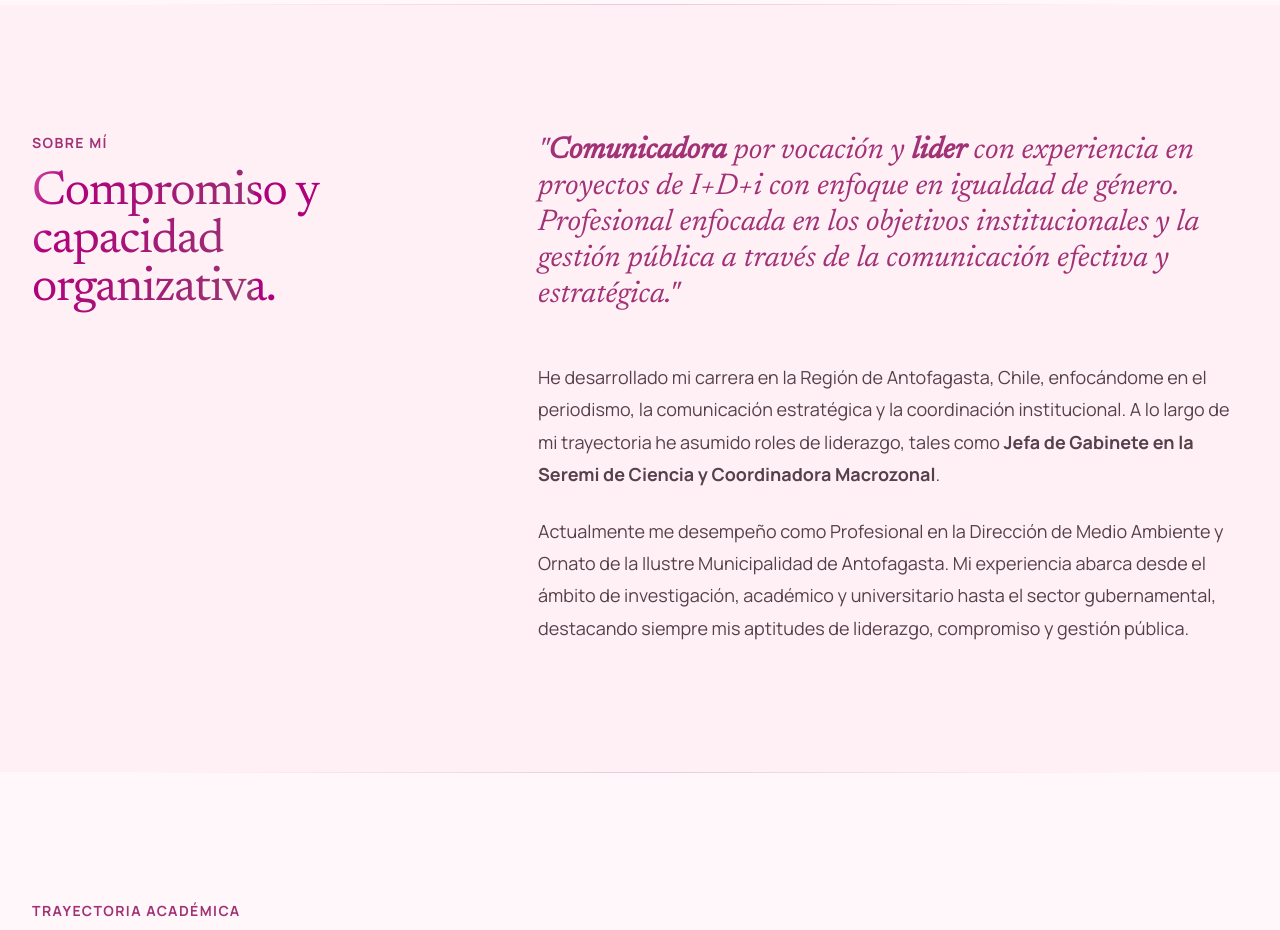
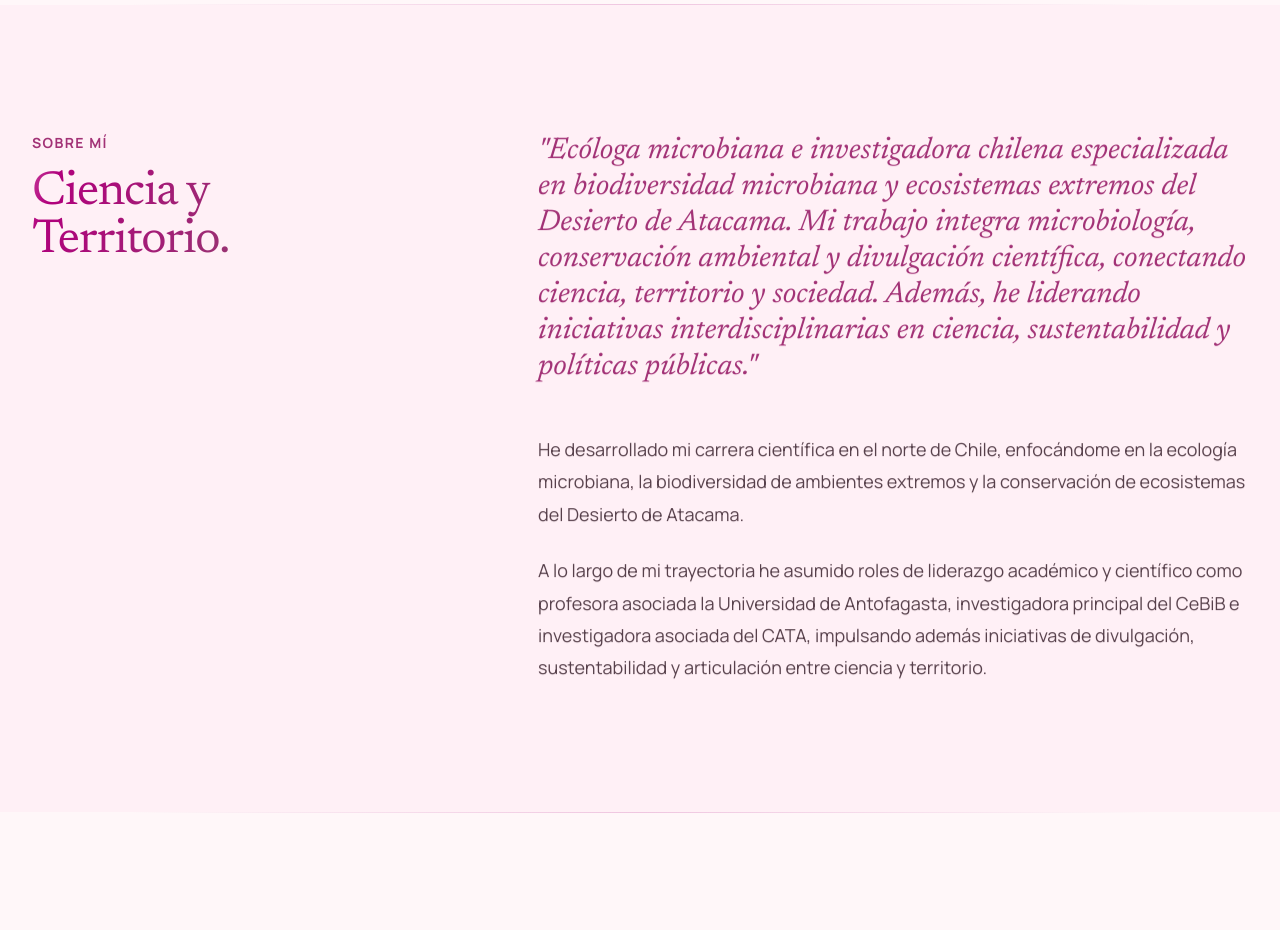
Before and after one commit to valeskamolinamolina/testcd, a website: page index.html in a window 1280 px wide. Shown: the part 940-1870 px from the top of the page. Drawn offline with nearby package versions, Linux system fonts and the light colour scheme.

Commit message:
Update index.html

```diff
--- a/index.html
+++ b/index.html
@@ -106,13 +106,13 @@
                 <div class="absolute -inset-4 bg-surface-container-low dark:bg-dark-surface-container-low rounded-xl transform rotate-2 z-0 transition-colors duration-300"></div>
                 <div class="relative z-10 w-full aspect-[4/5] overflow-hidden rounded-md bg-surface-variant dark:bg-dark-surface-variant transition-all duration-500 shadow-soft-layered hover:shadow-soft-layered-hover dark:shadow-none dark:ring-1 dark:ring-transparent dark:hover:ring-dark-primary dark:hover:shadow-neon-glow">
 
-                    <img alt="Francisca Jacob - Retrato 1"
+                    <img alt="Cristina Dorador - Retrato 1"
                          class="cinematic-img img-1 absolute inset-0 w-full h-full object-cover object-center pointer-events-none"
                          src="static/img/dorador1.png"/>
-                    <img alt="Francisca Jacob - Retrato 2"
+                    <img alt="Cristina Dorador - Retrato 2"
                          class="cinematic-img img-2 absolute inset-0 w-full h-full object-cover object-center pointer-events-none"
                          src="./static/img/dorador2.png"/>
-                    <img alt="Francisca Jacob - Retrato 3"
+                    <img alt="Cristina Dorador - Retrato 3"
                          class="cinematic-img img-3 absolute inset-0 w-full h-full object-cover object-center pointer-events-none"
                          src="./static/img/dorador3.png"/>
 
@@ -130,29 +130,26 @@
             <div class="lg:col-span-4 flex flex-col justify-start">
                 <span class="font-label text-sm uppercase tracking-[0.1em] text-secondary dark:text-dark-secondary font-bold mb-4 transition-colors duration-300">Sobre Mí</span>
                 <h2 class="font-headline text-4xl md:text-5xl text-on-surface dark:text-dark-on-surface leading-tight tracking-tight transition-colors duration-300 chrome-title">
-                    Compromiso y
-                    capacidad organizativa.</h2>
+                    Ciencia y
+                    Territorio.</h2>
             </div>
             <div class="lg:col-span-8 lg:ml-[10%] reveal-on-scroll">
                 <div class="font-headline text-2xl md:text-3xl text-secondary dark:text-dark-secondary leading-snug mb-12 italic transition-colors duration-300">
-                    "<strong>Comunicadora</strong> por vocación y <strong>lider</strong> con experiencia en proyectos de
-                    I+D+i con enfoque en igualdad de
-                    género. Profesional enfocada en los objetivos institucionales y la gestión pública a través de la
-                    comunicación efectiva y estratégica."
+                    "Ecóloga microbiana e investigadora chilena especializada en biodiversidad microbiana y ecosistemas extremos del Desierto de Atacama.
+                    Mi trabajo integra microbiología, conservación ambiental y divulgación científica,
+                    conectando ciencia, territorio y sociedad. Además, he
+                    liderando iniciativas interdisciplinarias en ciencia, sustentabilidad y políticas públicas."
                 </div>
                 <div class="font-body text-lg text-on-surface-variant dark:text-dark-on-surface-variant leading-[1.8] space-y-6 transition-colors duration-300">
                     <p>
-                        He desarrollado mi carrera en la Región de Antofagasta, Chile, enfocándome en el periodismo, la
-                        comunicación estratégica y la coordinación institucional. A lo largo de mi
-                        trayectoria he asumido roles de liderazgo, tales como <strong>Jefa de Gabinete en la Seremi de
-                        Ciencia y
-                        Coordinadora Macrozonal</strong>.
+                        He desarrollado mi carrera científica en el norte de Chile, enfocándome en la ecología microbiana, la
+                        biodiversidad de ambientes extremos y la conservación de ecosistemas del Desierto de Atacama.
                     </p>
                     <p>
-                        Actualmente me desempeño como Profesional en la Dirección de Medio Ambiente y Ornato de la
-                        Ilustre Municipalidad de Antofagasta. Mi experiencia abarca desde el ámbito de investigación,
-                        académico y universitario hasta el sector gubernamental, destacando siempre mis aptitudes de
-                        liderazgo, compromiso y gestión pública.
+                        A lo largo de mi trayectoria he asumido roles de liderazgo académico y científico como profesora asociada la
+                        Universidad de Antofagasta, investigadora principal del CeBiB e investigadora asociada del CATA,
+                        impulsando además iniciativas de divulgación, sustentabilidad y articulación entre
+                        ciencia y territorio.
                     </p>
                 </div>
             </div>
```
